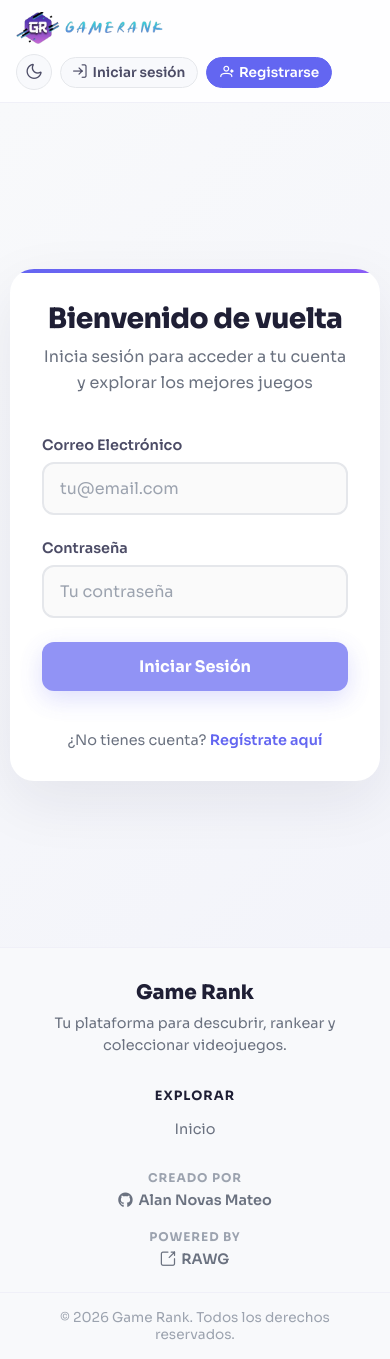
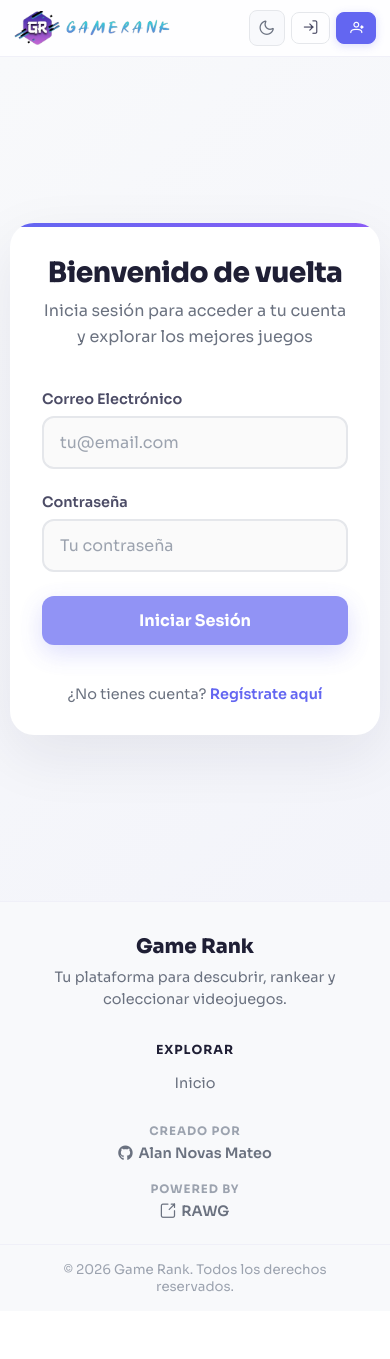
Before and after one commit to Alan3420/Game-Rank, a Vue app in the folder frontend/: page /login in a window 390 px wide. After the commit the page ends 1311 px from the top, so only its background shows below. Built offline with nearby package versions, Linux system fonts and the light colour scheme.

Commit message:
Se actualiza la gestion del estado de autenticacion para incluir un indicador de carga, mejorando la experiencia del usuario durante el inicio de sesion.

```diff
--- a/frontend/src/base/App.vue
+++ b/frontend/src/base/App.vue
@@ -16,7 +16,10 @@
           <i class="pi" :class="tema === 'dark' ? 'pi-sun' : 'pi-moon'"></i>
         </button>
 
-        <template v-if="estadoAutenticacion.usuario">
+        <template v-if="estadoAutenticacion.cargando">
+        </template>
+
+        <template v-else-if="estadoAutenticacion.usuario">
           <router-link to="/content/overview" class="header-catalog-link">
             <i class="pi pi-th-large"></i>
             <span>Catálogo</span>
--- a/frontend/src/base/style_app.css
+++ b/frontend/src/base/style_app.css
@@ -3,67 +3,75 @@
   font-family: 'Sora', sans-serif;
 }
 
+/* ── HEADER ── */
 .main-header {
   background: var(--color-surface-translucent);
   border-bottom: 1px solid var(--color-border-lightest);
   position: sticky;
   top: 0;
   z-index: 100;
-  backdrop-filter: blur(10px);
+  backdrop-filter: blur(16px);
+  -webkit-backdrop-filter: blur(16px);
 }
+
 
 .header-container {
   max-width: 1400px;
-  padding: 0 24px;
+  margin: 0 auto;
+  padding: 0 28px;
   display: flex;
-  position: relative;
-
   align-items: center;
   justify-content: space-between;
-  min-height: 72px;
+  min-height: 68px;
+  position: relative;
+  gap: 16px;
 }
 
+/* ── LOGO ── */
 .logo-link {
   display: flex;
   align-items: center;
-  gap: 12px;
+  gap: 10px;
   text-decoration: none;
   color: var(--color-text);
   font-weight: 800;
-  font-size: 1.25rem;
+  font-size: 1.2rem;
   transition: opacity 0.2s ease;
+  flex-shrink: 0;
 }
 
+.logo-link:hover {
+  opacity: 0.8;
+}
 
 #logo {
-  height: 40px;
+  height: 38px;
   width: auto;
 }
 
-
+/* ── SEARCH ── */
 .header-search {
   flex: 1;
-  max-width: 480px;
-  margin: 0 24px;
+  max-width: 460px;
   display: flex;
   align-items: center;
   gap: 10px;
-  background: var(--color-bg-gradient-end);
-  border: 1px solid var(--color-border);
-  border-radius: 12px;
+  background: var(--color-surface-alt);
+  border: 1.5px solid var(--color-border);
+  border-radius: 10px;
   padding: 0 14px;
-  transition: border-color 0.2s ease, box-shadow 0.2s ease;
+  transition: border-color 0.2s ease, box-shadow 0.2s ease, background 0.2s ease;
 }
 
 .header-search:focus-within {
   border-color: var(--color-primary);
-  box-shadow: 0 0 0 3px rgba(99, 102, 241, 0.1);
+  box-shadow: 0 0 0 3px rgba(99, 102, 241, 0.12);
   background: var(--color-surface);
 }
 
 .header-search-icon {
   color: var(--color-text-placeholder);
-  font-size: 0.85rem;
+  font-size: 0.82rem;
   flex-shrink: 0;
 }
 
@@ -73,59 +81,62 @@
   background: transparent;
   outline: none;
   font-family: 'Sora', sans-serif;
-  font-size: 0.9rem;
+  font-size: 0.88rem;
   color: var(--color-text);
   padding: 10px 0;
+  min-width: 0;
 }
 
 .header-search-input::placeholder {
   color: var(--color-text-placeholder);
 }
 
+/* ── NAV MENU ── */
 .nav-menu {
   display: flex;
   align-items: center;
-  gap: 20px;
+  gap: 8px;
   position: relative;
   z-index: 101;
+  flex-shrink: 0;
 }
 
 /* ── THEME TOGGLE ── */
 .theme-toggle {
   width: 36px;
   height: 36px;
-  border-radius: 50%;
+  border-radius: 8px;
   background: var(--color-surface-alt);
-  border: 1px solid var(--color-border);
-  color: var(--color-text-secondary);
+  border: 1.5px solid var(--color-border);
+  color: var(--color-text-medium);
   cursor: pointer;
   display: flex;
   align-items: center;
   justify-content: center;
-  font-size: 0.95rem;
+  font-size: 0.9rem;
   transition: all 0.2s ease;
   flex-shrink: 0;
 }
 
 .theme-toggle:hover {
-  background: var(--color-surface-hover);
+  background: var(--color-primary-light);
   border-color: var(--color-primary);
   color: var(--color-primary);
 }
 
-/* ── ACCESO DIRECTO CATÁLOGO ── */
+/* ── CATALOG LINK ── */
 .header-catalog-link {
   display: flex;
   align-items: center;
   gap: 6px;
   height: 36px;
   padding: 0 14px;
-  border-radius: 10px;
+  border-radius: 8px;
   background: var(--color-surface-alt);
-  border: 1px solid var(--color-border);
+  border: 1.5px solid var(--color-border);
   color: var(--color-text-secondary);
   text-decoration: none;
-  font-size: 0.88rem;
+  font-size: 0.87rem;
   font-weight: 600;
   transition: all 0.2s ease;
   white-space: nowrap;
@@ -133,13 +144,13 @@
 }
 
 .header-catalog-link:hover {
-  background: var(--color-surface-hover);
+  background: var(--color-primary-light);
   border-color: var(--color-primary);
   color: var(--color-primary);
 }
 
 .header-catalog-link i {
-  font-size: 0.85rem;
+  font-size: 0.82rem;
 }
 
 /* ── USER MENU ── */
@@ -151,12 +162,12 @@
   display: flex;
   align-items: center;
   gap: 8px;
-  padding: 6px 12px 6px 6px;
-  background: var(--color-surface);
-  border: 1px solid var(--color-border);
-  border-radius: 999px;
+  padding: 5px 12px 5px 5px;
+  background: var(--color-surface-alt);
+  border: 1.5px solid var(--color-border);
+  border-radius: 10px;
   cursor: pointer;
-  transition: border-color 0.2s ease, box-shadow 0.2s ease;
+  transition: border-color 0.2s ease, box-shadow 0.2s ease, background 0.2s ease;
   font-family: 'Sora', sans-serif;
   font-size: 0.88rem;
   font-weight: 600;
@@ -166,16 +177,16 @@
 .options-user:hover,
 .options-user.is-active {
   border-color: var(--color-primary);
+  background: var(--color-primary-light);
   box-shadow: 0 0 0 3px rgba(99, 102, 241, 0.1);
 }
 
 .user-avatar-btn {
-  width: 28px;
-  height: 28px;
-  border-radius: 50%;
-  background: var(--color-surface);
-  border: 1px solid var(--color-border);
-  color: var(--color-text);
+  width: 30px;
+  height: 30px;
+  border-radius: 7px;
+  background: var(--color-primary);
+  color: var(--color-text-on-dark);
   font-size: 0.8rem;
   font-weight: 700;
   display: flex;
@@ -186,7 +197,7 @@
 
 .options-user .pi-chevron-up,
 .options-user .pi-chevron-down {
-  font-size: 0.7rem;
+  font-size: 0.68rem;
   color: var(--color-text-placeholder);
 }
 
@@ -195,11 +206,11 @@
   position: absolute;
   top: calc(100% + 10px);
   right: 0;
-  width: 280px;
+  width: 285px;
   background: var(--color-surface);
-  border: 1px solid var(--color-border-light);
-  border-radius: 16px;
-  box-shadow: 0 8px 32px rgba(20, 21, 63, 0.12), 0 2px 8px rgba(20, 21, 63, 0.06);
+  border: 1.5px solid var(--color-border-light);
+  border-radius: 14px;
+  box-shadow: 0 8px 32px rgba(20, 21, 63, 0.13), 0 2px 8px rgba(20, 21, 63, 0.06);
   overflow: hidden;
   z-index: 200;
 }
@@ -209,15 +220,16 @@
   align-items: center;
   gap: 12px;
   padding: 16px;
+  background: var(--color-surface-alt);
 }
 
 .dropdown-avatar {
-  width: 40px;
-  height: 40px;
-  border-radius: 50%;
+  width: 42px;
+  height: 42px;
+  border-radius: 10px;
   background: var(--color-primary);
-  color: white;
-  font-size: 0.95rem;
+  color: var(--color-text-on-dark);
+  font-size: 1rem;
   font-weight: 700;
   display: flex;
   align-items: center;
@@ -243,7 +255,7 @@
 }
 
 .dropdown-email {
-  font-size: 0.78rem;
+  font-size: 0.76rem;
   color: var(--color-text-placeholder);
   white-space: nowrap;
   overflow: hidden;
@@ -258,19 +270,19 @@
 
 .dropdown-section-label {
   margin: 0;
-  padding: 10px 16px 6px;
-  font-size: 0.68rem;
+  padding: 10px 16px 5px;
+  font-size: 0.65rem;
   font-weight: 700;
   color: var(--color-text-placeholder);
-  letter-spacing: 0.08em;
+  letter-spacing: 0.1em;
   text-transform: uppercase;
 }
 
 .dropdown-item {
   display: flex;
   align-items: center;
-  gap: 12px;
-  padding: 10px 16px;
+  gap: 11px;
+  padding: 9px 16px;
   text-decoration: none;
   width: 100%;
   background: none;
@@ -294,7 +306,7 @@
   display: flex;
   align-items: center;
   justify-content: center;
-  font-size: 0.85rem;
+  font-size: 0.82rem;
   flex-shrink: 0;
 }
 
@@ -310,6 +322,196 @@
 
 .dropdown-danger .dropdown-item-title {
   color: var(--color-danger);
+}
+
+.dropdown-item-text {
+  display: flex;
+  flex-direction: column;
+  gap: 1px;
+}
+
+.dropdown-item-title {
+  font-size: 0.87rem;
+  font-weight: 600;
+  color: var(--color-text);
+}
+
+.dropdown-logout .dropdown-item-title {
+  color: var(--color-danger);
+}
+
+.dropdown-item-desc {
+  font-size: 0.74rem;
+  color: var(--color-text-placeholder);
+}
+
+/* ── ANIMACIÓN DROPDOWN ── */
+.dropdown-enter-active,
+.dropdown-leave-active {
+  transition: opacity 0.15s ease, transform 0.15s ease;
+}
+
+.dropdown-enter-from,
+.dropdown-leave-to {
+  opacity: 0;
+  transform: translateY(-6px) scale(0.98);
+}
+
+/* ── USER NAME ── */
+.user-btn-name {
+  max-width: 120px;
+  white-space: nowrap;
+  overflow: hidden;
+  text-overflow: ellipsis;
+}
+
+/* ── BOTONES NO AUTENTICADO ── */
+.nav-link {
+  display: flex;
+  align-items: center;
+  gap: 7px;
+  padding: 8px 18px;
+  color: var(--color-text-secondary);
+  text-decoration: none;
+  font-weight: 600;
+  font-size: 0.88rem;
+  border-radius: 8px;
+  background: transparent;
+  border: 1.5px solid var(--color-border);
+  transition: all 0.2s ease;
+  white-space: nowrap;
+}
+
+.nav-link:hover {
+  background: var(--color-surface-hover);
+  border-color: var(--color-primary);
+  color: var(--color-primary);
+}
+
+.nav-link-primary {
+  background: var(--color-dark-btn);
+  color: var(--color-text-on-dark);
+  border-color: var(--color-dark-btn);
+  box-shadow: 0 2px 8px rgba(99, 102, 241, 0.22);
+}
+
+.nav-link-primary:hover {
+  background: var(--color-dark-btn-hover);
+  border-color: var(--color-dark-btn-hover);
+  box-shadow: 0 4px 14px rgba(99, 102, 241, 0.32);
+  transform: translateY(-1px);
+  color: var(--color-text-on-dark);
+}
+
+/* ── MAIN CONTENT ── */
+.main-content {
+  min-height: calc(100vh - 144px);
+}
+
+/* ── FOOTER ── */
+.main-footer {
+  background: var(--color-bg-gradient-start);
+  border-top: 1px solid var(--color-border-lightest);
+  margin-top: auto;
+}
+
+.footer-container {
+  max-width: 1400px;
+  margin: 0 auto;
+  padding: 48px 24px 32px;
+  display: grid;
+  grid-template-columns: 1.5fr 1fr 1fr;
+  gap: 48px;
+}
+
+.footer-brand h3 {
+  margin: 0 0 8px;
+  font-size: 1.25rem;
+  font-weight: 800;
+  color: var(--color-text);
+}
+
+.footer-brand p {
+  margin: 0;
+  color: var(--color-text-medium);
+  font-size: 0.9rem;
+  line-height: 1.5;
+}
+
+.footer-section-title {
+  margin: 0 0 16px;
+  font-size: 0.78rem;
+  font-weight: 700;
+  color: var(--color-text);
+  text-transform: uppercase;
+  letter-spacing: 0.08em;
+}
+
+.footer-nav {
+  display: flex;
+  flex-direction: column;
+  gap: 10px;
+}
+
+.footer-nav-link {
+  color: var(--color-text-medium);
+  text-decoration: none;
+  font-size: 0.9rem;
+  transition: color 0.2s ease;
+}
+
+.footer-nav-link:hover {
+  color: var(--color-primary);
+}
+
+.footer-section--right {
+  display: flex;
+  flex-direction: column;
+  gap: 20px;
+}
+
+.footer-author,
+.footer-powered {
+  display: flex;
+  flex-direction: column;
+  gap: 6px;
+}
+
+.footer-label {
+  font-size: 0.73rem;
+  font-weight: 700;
+  text-transform: uppercase;
+  letter-spacing: 0.08em;
+  color: var(--color-text-placeholder);
+}
+
+.footer-author-link,
+.footer-link {
+  display: flex;
+  align-items: center;
+  gap: 6px;
+  color: var(--color-text-medium);
+  text-decoration: none;
+  font-weight: 600;
+  font-size: 0.9rem;
+  transition: color 0.2s ease;
+}
+
+.footer-author-link:hover,
+.footer-link:hover {
+  color: var(--color-primary);
+}
+
+.footer-bottom {
+  border-top: 1px solid var(--color-border-lightest);
+  padding: 16px 24px;
+  text-align: center;
+}
+
+.footer-bottom p {
+  margin: 0;
+  color: var(--color-text-placeholder);
+  font-size: 0.83rem;
 }
 
 /* ── MODAL CONFIRMACIÓN ── */
@@ -392,13 +594,14 @@
 .confirm-input {
   width: 100%;
   padding: 10px 14px;
-  border: 1px solid var(--color-border);
+  border: 1.5px solid var(--color-border);
   border-radius: 10px;
   font-family: 'Sora', sans-serif;
   font-size: 0.92rem;
   color: var(--color-text);
   outline: none;
   transition: border-color 0.2s ease, box-shadow 0.2s ease;
+  background: var(--color-surface);
 }
 
 .confirm-input:focus {
@@ -481,221 +684,42 @@
   transform: scale(0.95);
 }
 
-.dropdown-item-text {
-  display: flex;
-  flex-direction: column;
-  gap: 1px;
+/* ── RESPONSIVE ── */
+
+/* Catálogo en dropdown solo en móvil */
+.dropdown-catalog-mobile {
+  display: none;
 }
 
-.dropdown-item-title {
-  font-size: 0.88rem;
-  font-weight: 600;
-  color: var(--color-text);
+@media (max-width: 900px) {
+  .header-search {
+    max-width: 340px;
+  }
 }
 
-.dropdown-logout .dropdown-item-title {
-  color: var(--color-danger);
-}
-
-.dropdown-item-desc {
-  font-size: 0.75rem;
-  color: var(--color-text-placeholder);
-}
-
-/* Animación dropdown */
-.dropdown-enter-active,
-.dropdown-leave-active {
-  transition: opacity 0.15s ease, transform 0.15s ease;
-}
-
-.dropdown-enter-from,
-.dropdown-leave-to {
-  opacity: 0;
-  transform: translateY(-6px);
-}
-
-.user-btn-name {
-  max-width: 120px;
-  white-space: nowrap;
-  overflow: hidden;
-  text-overflow: ellipsis;
-}
-
-
-.nav-link {
-  display: flex;
-  align-items: center;
-  gap: 6px;
-  padding: 8px 16px;
-  color: var(--color-text-secondary);
-  text-decoration: none;
-  font-weight: 600;
-  font-size: 0.9rem;
-  border-radius: 20px;
-  background: var(--color-surface-alt);
-  border: 1px solid var(--color-border);
-  transition: all 0.2s ease;
-}
-
-.nav-link:hover {
-  background: var(--color-surface-hover);
-  border-color: var(--color-primary);
-  color: var(--color-primary);
-}
-
-.nav-link-primary {
-  background: var(--color-dark-btn);
-  color: white;
-  border: 1px solid var(--color-dark-btn);
-}
-
-.nav-link-primary:hover {
-  background: var(--color-dark-btn-hover);
-  border-color: var(--color-dark-btn-hover);
-  transform: translateY(-1px);
-}
-
-/* Main Content */
-.main-content {
-  min-height: calc(100vh - 144px);
-  /* Header + Footer height */
-}
-
-/* Footer Styles */
-.main-footer {
-  background: var(--color-bg-gradient-start);
-  border-top: 1px solid var(--color-border-lightest);
-  margin-top: auto;
-}
-
-.footer-container {
-  max-width: 1400px;
-  margin: 0 auto;
-  padding: 48px 24px 32px;
-  display: grid;
-  grid-template-columns: 1.5fr 1fr 1fr;
-  gap: 48px;
-}
-
-.footer-brand h3 {
-  margin: 0 0 8px;
-  font-size: 1.25rem;
-  font-weight: 800;
-  color: var(--color-text);
-}
-
-.footer-brand p {
-  margin: 0;
-  color: var(--color-text-medium);
-  font-size: 0.9rem;
-  line-height: 1.5;
-}
-
-.footer-section-title {
-  margin: 0 0 16px;
-  font-size: 0.8rem;
-  font-weight: 700;
-  color: var(--color-text);
-  text-transform: uppercase;
-  letter-spacing: 0.08em;
-}
-
-.footer-nav {
-  display: flex;
-  flex-direction: column;
-  gap: 10px;
-}
-
-.footer-nav-link {
-  color: var(--color-text-medium);
-  text-decoration: none;
-  font-size: 0.9rem;
-  transition: color 0.2s ease;
-}
-
-.footer-nav-link:hover {
-  color: var(--color-primary);
-}
-
-.footer-section--right {
-  display: flex;
-  flex-direction: column;
-  gap: 20px;
-}
-
-.footer-author,
-.footer-powered {
-  display: flex;
-  flex-direction: column;
-  gap: 6px;
-}
-
-.footer-label {
-  font-size: 0.75rem;
-  font-weight: 700;
-  text-transform: uppercase;
-  letter-spacing: 0.08em;
-  color: var(--color-text-placeholder);
-}
-
-.footer-author-link,
-.footer-link {
-  display: flex;
-  align-items: center;
-  gap: 6px;
-  color: var(--color-text-medium);
-  text-decoration: none;
-  font-weight: 600;
-  font-size: 0.9rem;
-  transition: color 0.2s ease;
-}
-
-.footer-author-link:hover,
-.footer-link:hover {
-  color: var(--color-primary);
-}
-
-.footer-bottom {
-  border-top: 1px solid var(--color-border-lightest);
-  padding: 16px 24px;
-  text-align: center;
-}
-
-.footer-bottom p {
-  margin: 0;
-  color: var(--color-text-placeholder);
-  font-size: 0.85rem;
-}
-
-/* Responsive Design */
 @media (max-width: 768px) {
   .header-container {
-    padding: 0 16px;
-    min-height: 64px;
-    flex-wrap: nowrap;
-  }
-
-  .logo-link {
-    font-size: 1.1rem;
+    padding: 0 18px;
+    min-height: 62px;
+    gap: 12px;
   }
 
   #logo {
-    height: 32px;
+    height: 34px;
   }
 
   .header-search {
-    margin: 0 12px;
+    max-width: none;
   }
 
   .nav-menu {
-    gap: 12px;
+    gap: 6px;
   }
 
   .nav-link {
-    padding: 6px 12px;
+    padding: 7px 14px;
     font-size: 0.85rem;
   }
-
 
   .footer-container {
     grid-template-columns: 1fr;
@@ -721,14 +745,14 @@
 @media (max-width: 640px) {
   .header-container {
     flex-wrap: wrap;
-    padding-top: 12px;
-    padding-bottom: 12px;
+    padding: 12px 16px;
     min-height: 0;
     row-gap: 10px;
   }
 
   .logo-link {
     order: 1;
+    flex: 1;
   }
 
   .nav-menu {
@@ -743,22 +767,22 @@
   }
 }
 
-/* El catálogo en dropdown solo se muestra en móvil */
-.dropdown-catalog-mobile {
-  display: none;
-}
+@media (max-width: 480px) {
+  .header-container {
+    padding: 10px 14px;
+  }
 
-@media (max-width: 480px) {
   .nav-menu {
-    gap: 8px;
+    gap: 6px;
+  }
+
+  /* Ocultar texto de los botones de login/register, dejar solo iconos */
+  .nav-link .btn-text {
+    display: none;
   }
 
   .nav-link {
-    order: 3;
-  }
-
-  .nav-link-primary {
-    order: 4;
+    padding: 8px 12px;
   }
 
   .user-btn-name {
@@ -787,8 +811,12 @@
 }
 
 /* ── DARK MODE ── */
+[data-theme="dark"] .dropdown-header {
+  background: var(--color-surface-alt);
+}
+
 [data-theme="dark"] .dropdown-item-title {
-  color: white;
+  color: var(--color-text);
 }
 
 [data-theme="dark"] .dropdown-item-desc {
@@ -803,21 +831,37 @@
   border-color: var(--color-border-light);
 }
 
+[data-theme="dark"] .options-user:hover,
+[data-theme="dark"] .options-user.is-active {
+  background: rgba(99, 102, 241, 0.1);
+}
+
+[data-theme="dark"] .header-catalog-link:hover {
+  background: rgba(99, 102, 241, 0.1);
+}
+
+[data-theme="dark"] .theme-toggle:hover {
+  background: rgba(99, 102, 241, 0.1);
+}
+
+[data-theme="dark"] .nav-link:hover {
+  background: rgba(99, 102, 241, 0.1);
+}
+
 [data-theme="dark"] .confirm-btn-cancel {
   background: var(--color-surface);
   border-color: var(--color-border-light);
-  color: white;
+  color: var(--color-text);
 }
 
 [data-theme="dark"] .confirm-btn-cancel:hover:not(:disabled) {
-  background: var(--color-surface);
-  border-color: var(--color-border-light);
-  color: white;
+  background: var(--color-surface-hover);
+  border-color: var(--color-border-dark);
 }
 
 [data-theme="dark"] .confirm-input {
   background: var(--color-surface-alt);
-  color: white;
+  color: var(--color-text);
   border-color: var(--color-border);
 }
 
--- a/frontend/src/store/autenticacion.js
+++ b/frontend/src/store/autenticacion.js
@@ -4,6 +4,7 @@ import { getMe } from '../services/user_service';
 export const estadoAutenticacion = reactive({
 
     usuario: null,
+    cargando: !!localStorage.getItem("token"),
 
     iniciarSesion(datosRecibidos, token) {
         this.usuario = datosRecibidos;
@@ -18,6 +19,8 @@ export const estadoAutenticacion = reactive({
             this.usuario = data.user;
         } catch {
             this.cerrarSesion();
+        } finally {
+            this.cargando = false;
         }
     },
 
```
